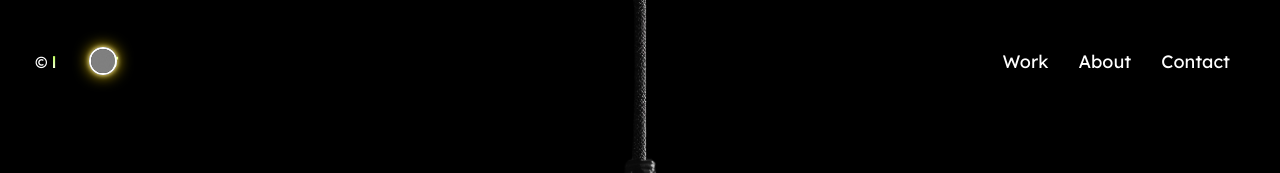
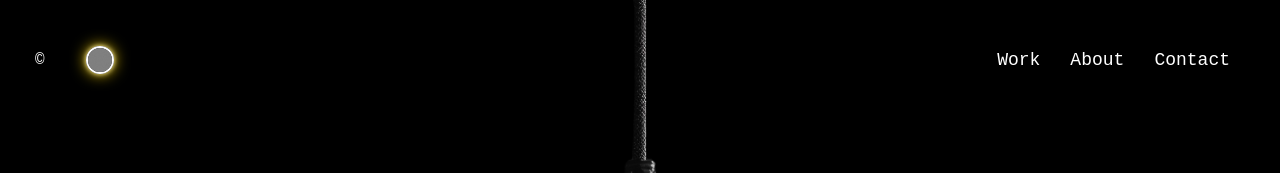
Before and after one commit to abdul-majeed-khan/portfolio_V1, a Next.js app: page / in a window 1280 px wide. In both pictures the pointer is over the element "Majeed". Shown: the top 173 px of the page. Built offline with nearby package versions, Linux system fonts and the light colour scheme; a web font is replaced by a local one.

Commit message:
header css

```diff
--- a/src/components/Header/style.module.scss
+++ b/src/components/Header/style.module.scss
@@ -1,5 +1,4 @@
 .header{
-    font-family: Lexend;
     position: absolute;
     display: flex;
     z-index: 5;
@@ -51,7 +50,7 @@
                 }
                 .abdul{
                     transform: translateX(-81px);
-                    background: linear-gradient(180deg, #c1ff5d 20%, #ffffff 100%);
+                    background: linear-gradient(180deg, #ffd700 20%, #ffffff 100%);
                     color:transparent;
                     -webkit-background-clip: text;
                     background-clip: text;
@@ -59,7 +58,7 @@
                 }
                 .majeed{
                     transform: translateX(-83px);
-                    background: linear-gradient(180deg, #c1ff5d 20%, #ffffff 100%);
+                    background: linear-gradient(180deg, #ffd700 20%, #ffffff 100%);
                     color:transparent;
                     -webkit-background-clip: text;
                     background-clip: text;
@@ -80,7 +79,7 @@
             cursor: pointer;
             font-weight: 400;
             &:hover{
-                background: linear-gradient(180deg, #c1ff5d 30%, #ffffff 80%);
+                background: linear-gradient(180deg, #ffd700 30%, #ffffff 80%);
                 color:transparent;
                 background-clip: text;
                 font-weight: 600;
```
